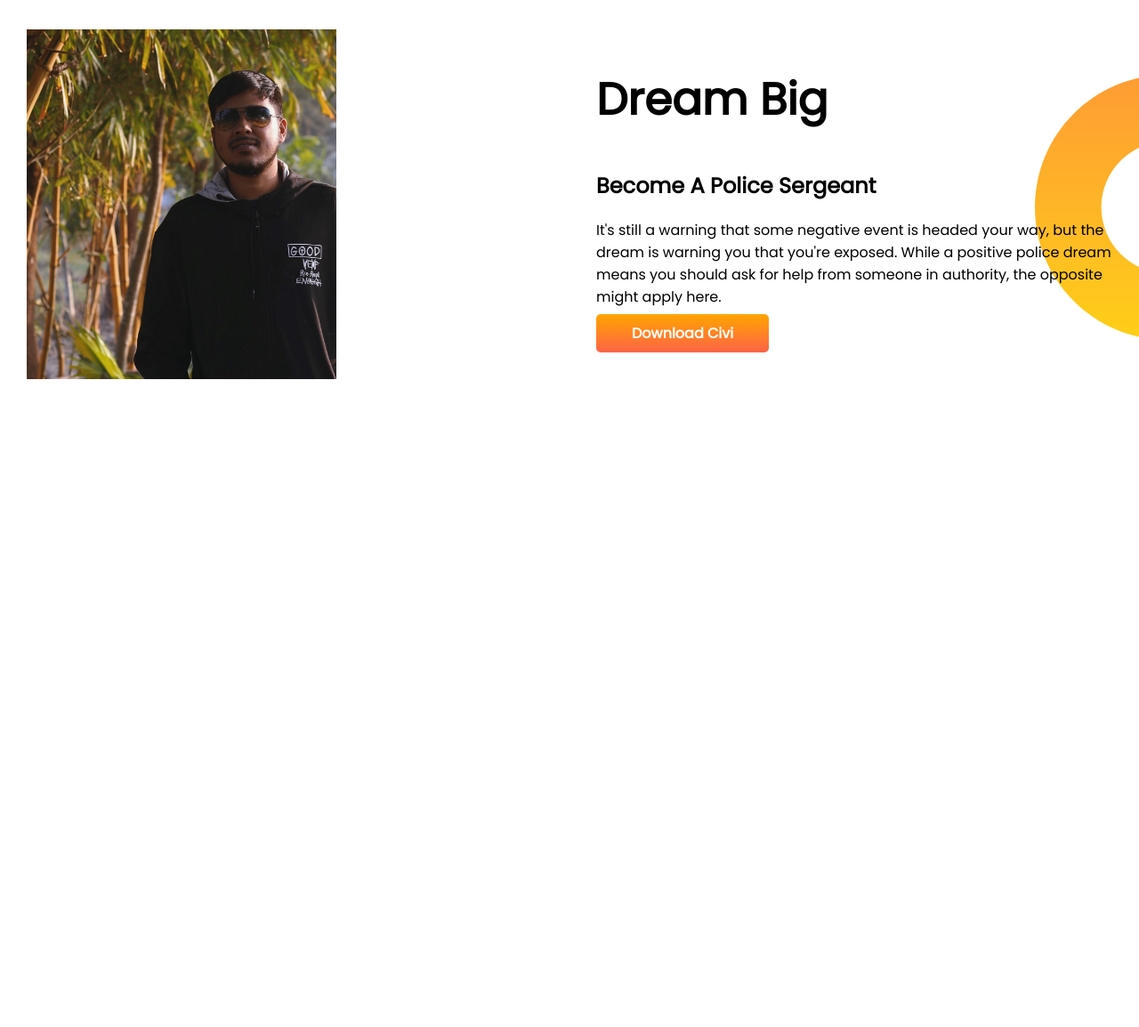
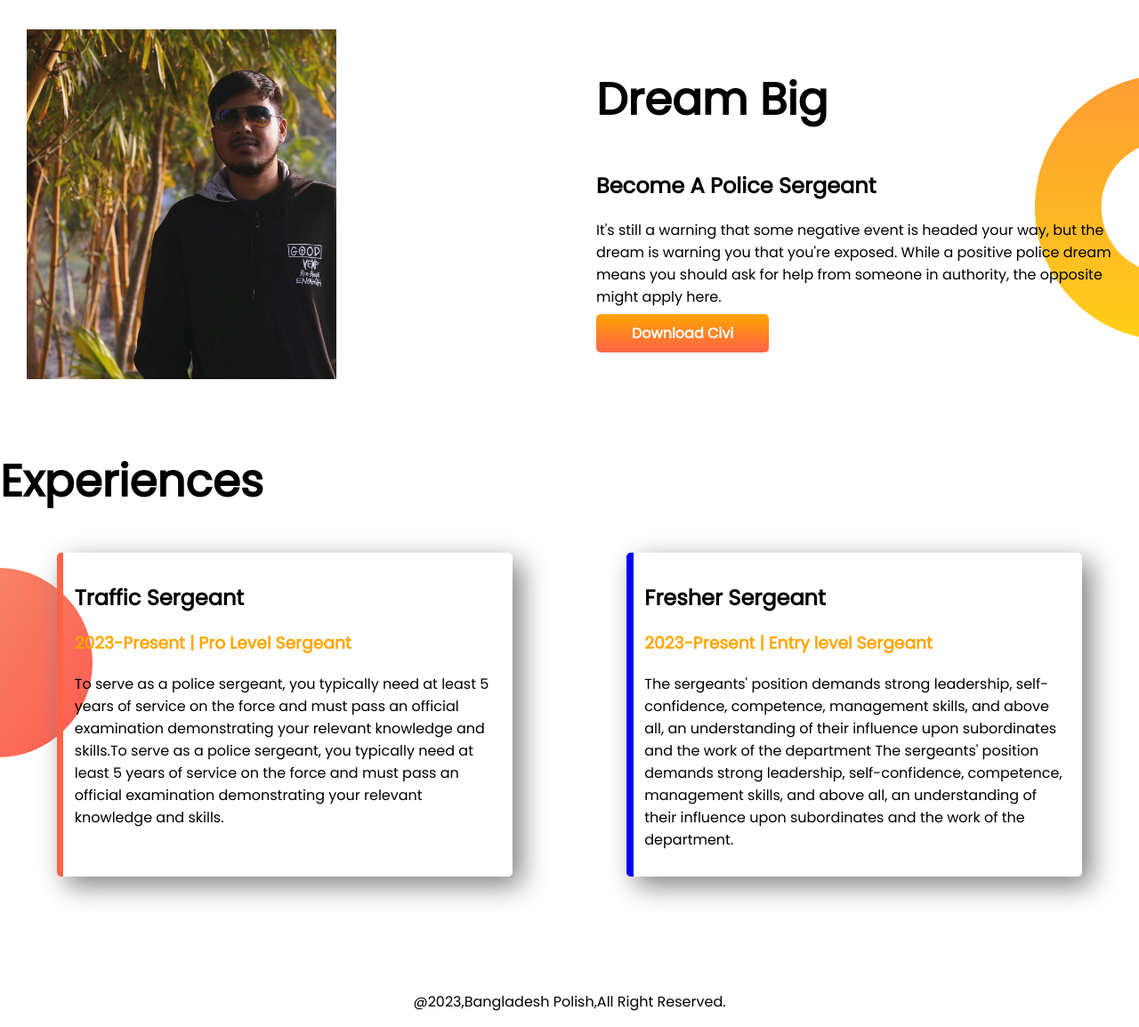
Before and after one commit to ismailshirazi/developer-portfolio-2, a plain HTML site: page index.html in a window 1280 px wide. Shown: the part 530-1684 px from the top of the page at 89% size. Before the commit the page ends 1003 px from the top, so only its background shows below. Drawn offline with Linux system fonts and the light colour scheme.

Commit message:
add new code

```diff
--- a/index.html
+++ b/index.html
@@ -14,10 +14,10 @@
 </head>
 
 <body>
-    <section class="top-banner">
+    <section class="top-banner flexible-container">
         <div class="half-width">
             <h1>Welcome To</h1>
-            <h1><span class="orange-color">SK Halel</span> World!</h1>
+            <h1><span class="orange-color">SK Al-Helal</span> World!</h1>
             <h3>Bangladesh Police Sergeant</h3>
             <p>ESSENTIAL JOB FUNCTIONS. As a Traffic Sergeant, supervise traffic officers and crossing guards,
                 investigate
@@ -31,7 +31,7 @@
             <img src="images/helal.png" alt="">
         </div>
     </section>
-    <section class="dream-big">
+    <section class="dream-big flexible-container">
         <div class="half-width-2">
             <img src="images/helal3.jpg" alt="">
         </div>
@@ -44,6 +44,34 @@
             <a class="link-button" target="_blank" href="">Download Civi</a>
         </div>
     </section>
+    <section class="experience-area">
+        <h1>Experiences</h1>
+        <div class="flexible-container">
+            <div id="Traffic-Sergeant" class="experience-item">
+                <h2>Traffic Sergeant</h2>
+                <h3 class="orange-color">2023-Present | Pro Level Sergeant</h3>
+                <p>To serve as a police sergeant, you typically need at least 5 years of service on the force and must
+                    pass
+                    an official examination demonstrating your relevant knowledge and skills.To serve as a police
+                    sergeant, you typically need at least 5 years of service on the force and must
+                    pass
+                    an official examination demonstrating your relevant knowledge and skills.</p>
+            </div>
+            <div id="Fresher-Sergeant" class="experience-item">
+                <h2>Fresher Sergeant</h2>
+                <h3 class="orange-color">2023-Present | Entry level Sergeant</h3>
+                <p>The sergeants' position demands strong leadership, self-confidence, competence, management skills,
+                    and
+                    above all, an understanding of their influence upon subordinates and the work of the department The
+                    sergeants' position demands strong leadership, self-confidence, competence, management skills,
+                    and
+                    above all, an understanding of their influence upon subordinates and the work of the department.</p>
+            </div>
+        </div>
+    </section>
 </body>
+<footer>
+    <p>@2023,Bangladesh Polish,All Right Reserved.</p>
+</footer>
 
 </html>
--- a/style.css
+++ b/style.css
@@ -11,7 +11,7 @@ h1 {
     color: orange;
 }
 
-section {
+.flexible-container {
     display: flex;
     margin-bottom: 10px;
 }
@@ -53,3 +53,31 @@ section {
     background-repeat: no-repeat;
     background-position: right;
 }
+
+.experience-area {
+    background-image: url(images/exp-bg.png);
+    background-repeat: no-repeat;
+    background-position: left;
+}
+
+.experience-item {
+    width: 40%;
+    margin-left: 5%;
+    margin-right: 5%;
+    padding: 1%;
+    border-radius: 5px;
+    box-shadow: 10px 10px 30px grey;
+}
+
+#Traffic-Sergeant {
+    border-left: 7px solid tomato;
+}
+
+#Fresher-Sergeant {
+    border-left: 8px solid blue;
+}
+
+footer {
+    text-align: center;
+    margin-top: 10%;
+}
```
